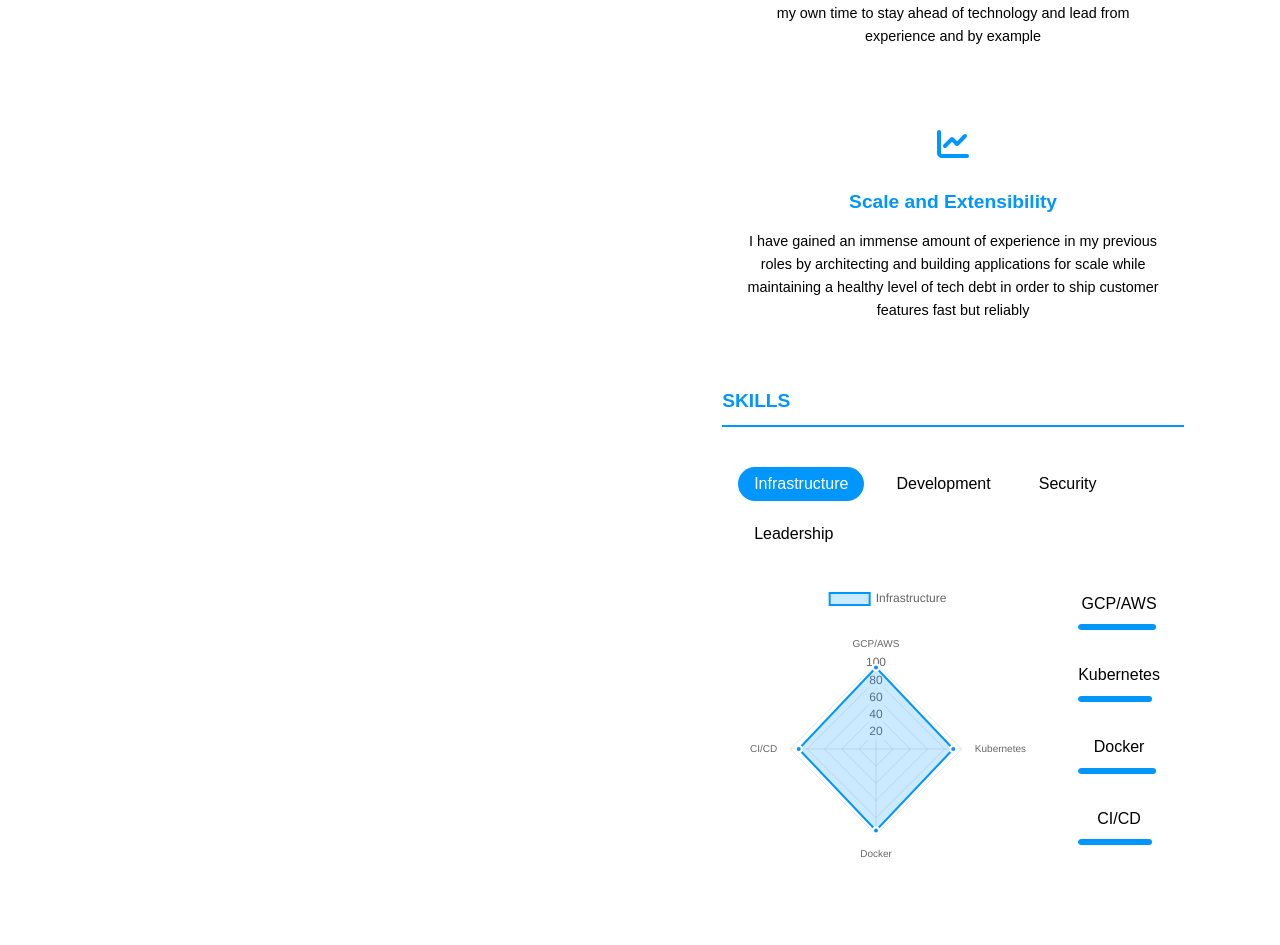
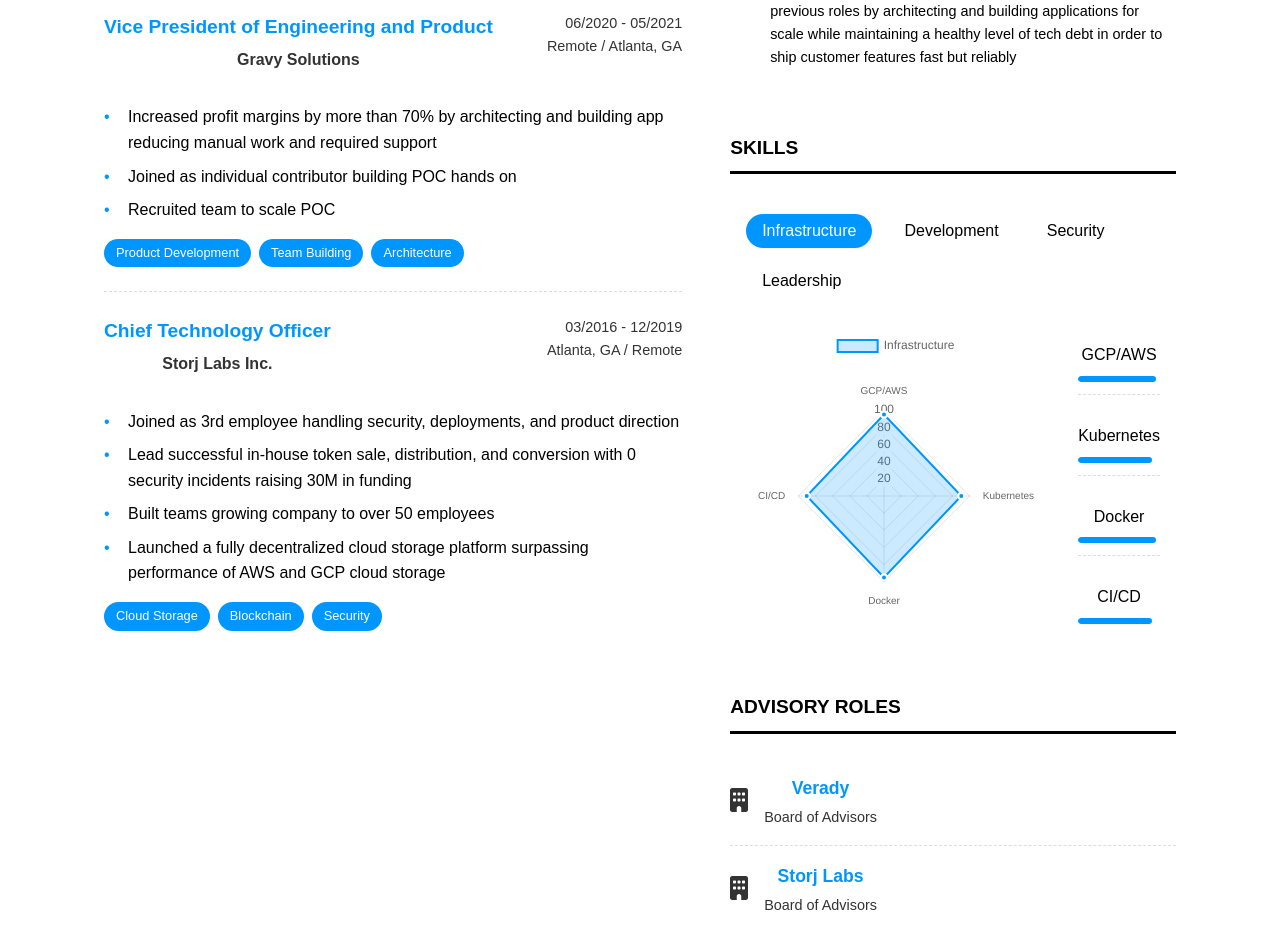
Before and after one commit to phutchins/interactiveresume, a Vue app: page / in a window 1280 px wide. Shown: the part 1022-1967 px from the top of the page. Built offline with nearby package versions, Linux system fonts and the light colour scheme.

Commit message:
Refine component styles with minimalist design and improved layout

```diff
--- a/src/App.vue
+++ b/src/App.vue
@@ -40,6 +40,13 @@
   --text-color: #FFFFFF;
 }
 
+html, body {
+  margin: 0;
+  padding: 0;
+  min-height: 100vh;
+  width: 100%;
+}
+
 .app {
   min-height: 100vh;
   width: 100%;
@@ -49,13 +56,15 @@
   display: flex;
   justify-content: center;
   align-items: flex-start;
-  padding: 2rem;
+  margin: 0;
+  padding: 0;
 }
 
 .resume-container {
   position: relative;
   max-width: 1200px;
   width: 100%;
+  padding: 2rem;
 }
 
 .theme-toggle {
@@ -84,7 +93,6 @@
 body {
   font-family: 'Arial', sans-serif;
   line-height: 1.6;
-  margin: 0;
-  padding: 0;
+  overflow-x: hidden;
 }
 </style>
--- a/src/components/AdvisorySection.vue
+++ b/src/components/AdvisorySection.vue
@@ -38,24 +38,28 @@
 .advisory-section {
   display: flex;
   flex-direction: column;
-  gap: 1rem;
+  gap: 0;
 }
 
 .advisory-card {
   display: flex;
   align-items: center;
   gap: 1rem;
-  padding: 1rem;
-  background-color: rgba(var(--background-color), 0.1);
-  border-radius: 8px;
+  padding: 1rem 0;
+  background: none;
+  border-bottom: 1px dashed #ddd;
   transition: all 0.3s ease;
   animation: slideIn 0.5s ease forwards;
   animation-delay: var(--delay);
   opacity: 0;
 
+  &:last-child {
+    border-bottom: none;
+  }
+
   &:hover {
-    transform: translateX(10px);
-    background-color: rgba(var(--primary-color), 0.1);
+    transform: none;
+    background: none;
 
     .advisory-icon {
       transform: scale(1.1);
--- a/src/components/ExperienceSection.vue
+++ b/src/components/ExperienceSection.vue
@@ -85,7 +85,7 @@
   }
 ]
 
-const expandedJobs = ref(new Array(jobs.length).fill(false))
+const expandedJobs = ref(new Array(jobs.length).fill(true))
 
 const toggleExpanded = (index: number) => {
   expandedJobs.value[index] = !expandedJobs.value[index]
@@ -96,19 +96,27 @@
 .experience-section {
   display: flex;
   flex-direction: column;
-  gap: 1.5rem;
+  gap: 0;
+
+  .job-card {
+    padding: 1.5rem 0;
+    border-bottom: 1px dashed #ddd;
+
+    &:last-child {
+      border-bottom: none;
+    }
+  }
 }
 
 .job-card {
-  background-color: rgba(var(--background-color), 0.1);
-  border-radius: 8px;
-  padding: 1rem;
+  background: none;
+  border-radius: 0;
   cursor: pointer;
   transition: all 0.3s ease;
 
   &:hover {
-    transform: translateY(-2px);
-    box-shadow: 0 4px 12px rgba(0, 0, 0, 0.1);
+    transform: none;
+    box-shadow: none;
   }
 }
 
@@ -146,7 +154,7 @@
   transition: max-height 0.3s ease;
 
   &.expanded {
-    max-height: 500px;
+    max-height: 1000px;
   }
 }
 
--- a/src/components/Resume.vue
+++ b/src/components/Resume.vue
@@ -134,6 +134,11 @@
 
   &-left {
     flex: 1;
+    text-align: left;
+
+    h1, h2 {
+      text-align: left;
+    }
   }
 
   &-right {
@@ -173,7 +178,8 @@
 section {
   h2 {
     text-align: left;
-    border-bottom: 2px solid var(--primary-color);
+    color: var(--text-color);
+    border-bottom: 3px solid var(--text-color);
     padding-bottom: 0.5rem;
     margin-bottom: 1.5rem;
     font-weight: bold;
@@ -257,7 +263,14 @@
   .header-content {
     flex-direction: column;
     align-items: center;
-    text-align: center;
+
+    .header-left {
+      text-align: center;
+
+      h1, h2 {
+        text-align: center;
+      }
+    }
 
     .header-right {
       margin: 2rem 0;
--- a/src/components/SkillsSection.vue
+++ b/src/components/SkillsSection.vue
@@ -181,12 +181,16 @@
 }
 
 .skill-item {
-  padding: 0.5rem;
-  border-radius: 8px;
+  padding: 0.75rem 0;
+  border-bottom: 1px dashed #ddd;
   transition: all 0.3s ease;
 
+  &:last-child {
+    border-bottom: none;
+  }
+
   &:hover {
-    background-color: rgba(var(--background-color), 0.1);
+    background: none;
   }
 }
 
--- a/src/components/StrengthsSection.vue
+++ b/src/components/StrengthsSection.vue
@@ -36,24 +36,28 @@
 
 <style lang="scss" scoped>
 .strengths-section {
-  display: grid;
-  grid-template-columns: repeat(auto-fit, minmax(250px, 1fr));
-  gap: 1.5rem;
+  display: flex;
+  flex-direction: column;
+  gap: 0;
 }
 
 .strength-card {
-  background-color: rgba(var(--background-color), 0.1);
-  border-radius: 12px;
-  padding: 1.5rem;
-  text-align: center;
+  background: none;
+  border-bottom: 1px dashed #ddd;
+  padding: 1.5rem 0;
+  text-align: left;
   transition: all 0.3s ease;
   animation: fadeIn 0.5s ease forwards;
   animation-delay: var(--delay);
   opacity: 0;
 
+  &:last-child {
+    border-bottom: none;
+  }
+
   &:hover {
-    transform: translateY(-5px);
-    box-shadow: 0 4px 15px rgba(0, 0, 0, 0.1);
+    transform: none;
+    box-shadow: none;
 
     .strength-icon {
       transform: scale(1.1);
@@ -62,22 +66,24 @@
 }
 
 .strength-icon {
-  font-size: 2rem;
+  float: left;
+  margin-right: 1rem;
+  font-size: 1.5rem;
   color: var(--primary-color);
-  margin-bottom: 1rem;
   transition: transform 0.3s ease;
 }
 
 h3 {
-  color: var(--primary-color);
+  color: var(--text-color);
   margin-bottom: 0.75rem;
-  font-size: 1.2rem;
+  font-size: 1.1rem;
 }
 
 p {
   color: var(--text-color);
   font-size: 0.9rem;
   line-height: 1.6;
+  margin-left: 2.5rem;
 }
 
 @keyframes fadeIn {
```
